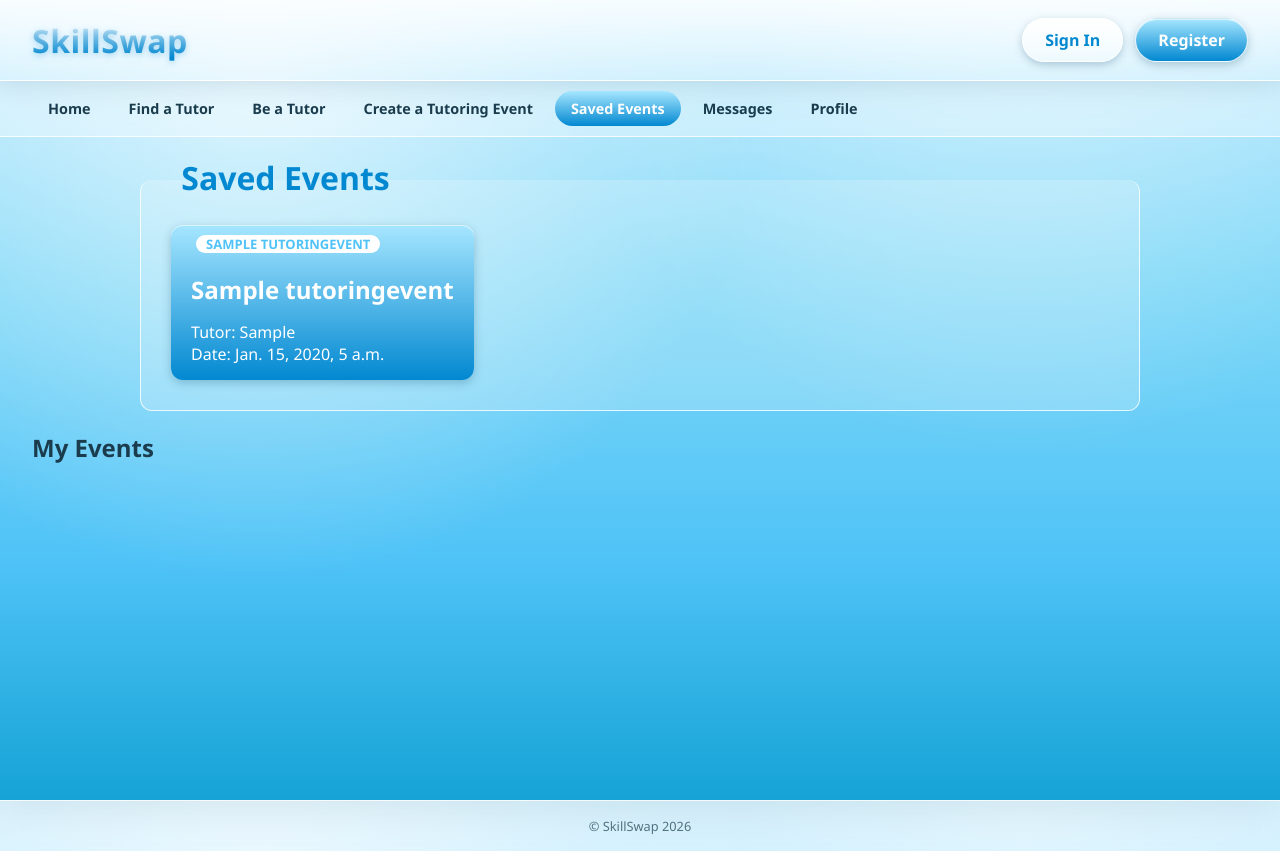
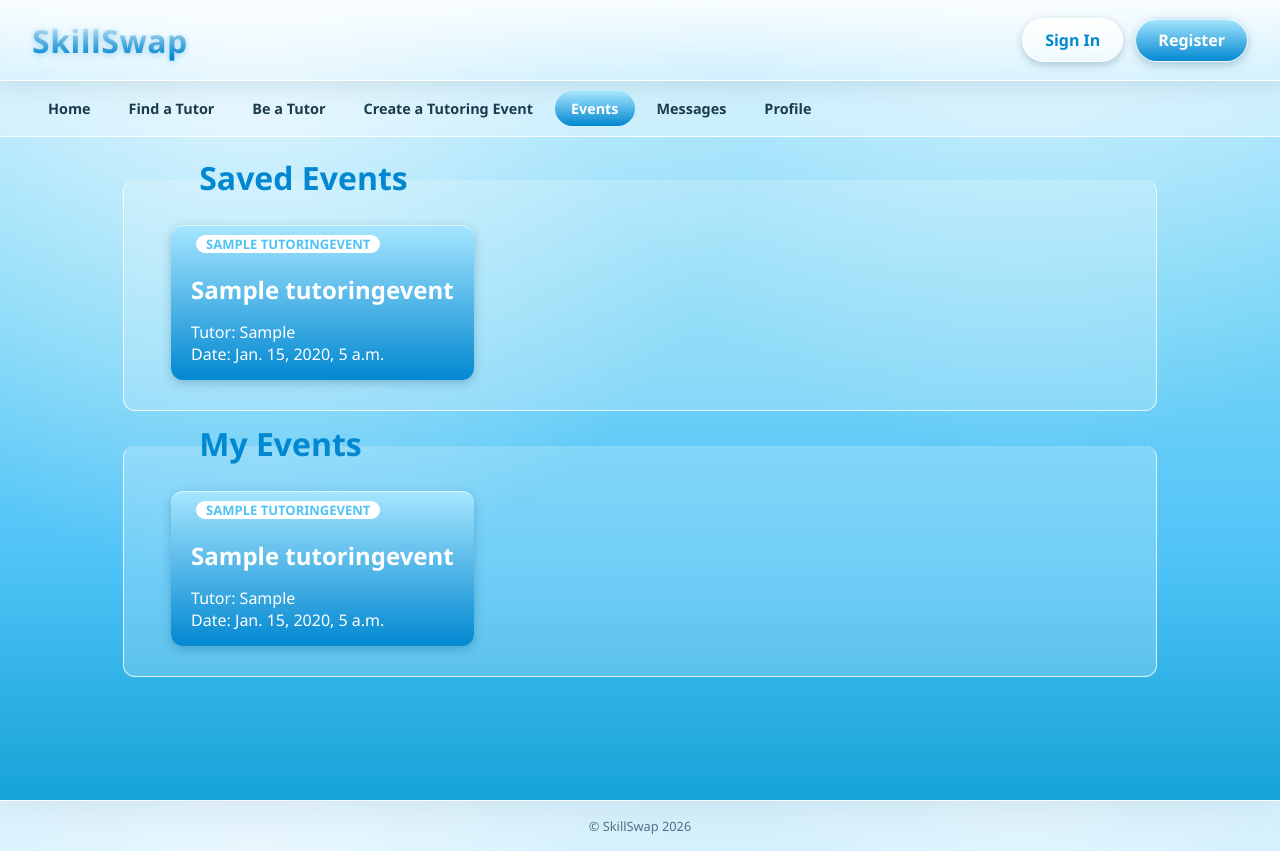
Before and after one commit to alexkg913/SkillSwap, a Django app: page /events/saved-events/ in a window 1280 px wide. Run offline with Django 5.2, Linux system fonts and the light colour scheme; a user stored in the database is signed in; tables that the repository leaves empty hold one stand-in row (values such as "Sample post").

Commit message:
populate user hosted events on events page

```diff
--- a/events/templates/events/saved_events.html
+++ b/events/templates/events/saved_events.html
@@ -18,9 +18,22 @@
         </div>
     </div>
 
+    <div class="saved-events">
+    <h2>My Events</h2>
+    <div class="event-grid">
+    {% for interaction in my_events %}
+        <div class="event-card">
+            <p class="event-subject">{{ interaction.subject }}</p>
+            <h3 class="event-title">{{ interaction.title }}</h3>
+            <p class="event-tutor"> Tutor: {{ interaction.tutor }}</p>
+            <p class="event-date">Date: {{ interaction.date }}</p>
 
-    <div class="my-events">
-        <h2>My Events</h2>
+        </div>
+    {% empty %}
+        <p>No created events found.</p>
+    {% endfor %}
     </div>
+</div>
+
 
 {% endblock %}
--- a/events/views.py
+++ b/events/views.py
@@ -39,9 +39,16 @@ def saved_events(request):
         .filter(saved=True, student=request.user)
         .select_related("tutoring_event")
     )
+    events = (
+            TutoringEvent.objects
+            .filter(host=request.user)
+        )
+
     return render(request, "events/saved_events.html", {
         "saved_events": interactions,
+        "my_events": events
     })
+
 
 def _form_context(form, heading, event):
     return {
--- a/home/static/home/css/style.css
+++ b/home/static/home/css/style.css
@@ -638,7 +638,7 @@ footer {
   flex-direction: column;
   align-self: center;
   align-items: center;
-  width: fit-content;
+  width: 85%;
   position: relative;
   margin-top: 15px;
 }
@@ -649,7 +649,8 @@ footer {
  color: var(--deep-blue);
  font-size: xx-large;
  position: absolute;
- transform: translate(-170%, -125%);
+ left: 75px;
+ transform: translateY(-125%);
 
 }
 
--- a/home/templates/home/base.html
+++ b/home/templates/home/base.html
@@ -40,7 +40,7 @@
             >Create a Tutoring Event</a>
             <a href="{% url 'events:saved_events' %}"
             {% if request.resolver_match.view_name == 'events:saved_events' %}aria-current="page"{% endif %}
-            >Saved Events</a>
+            >Events</a>
             <a href="{% url 'inbox' %}"
             {% if request.resolver_match.view_name == 'inbox' %}aria-current="page"{% endif %}
             >Messages</a>
```
